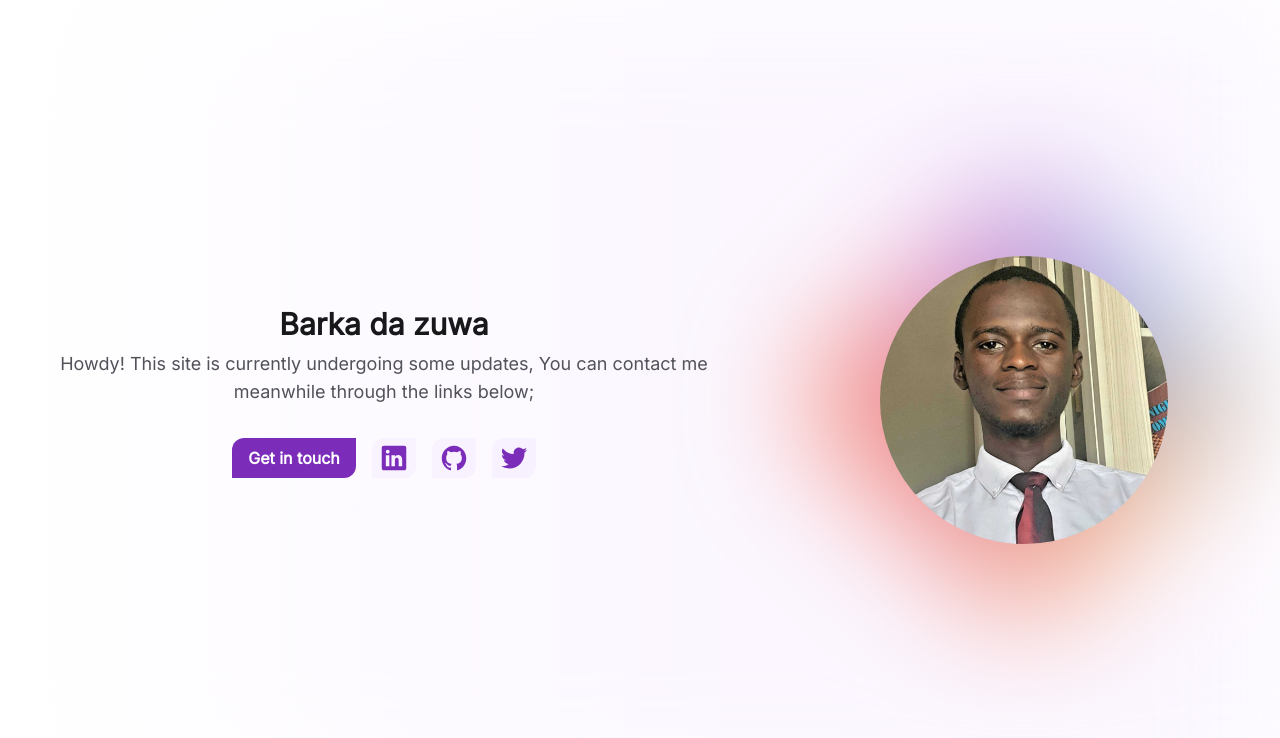
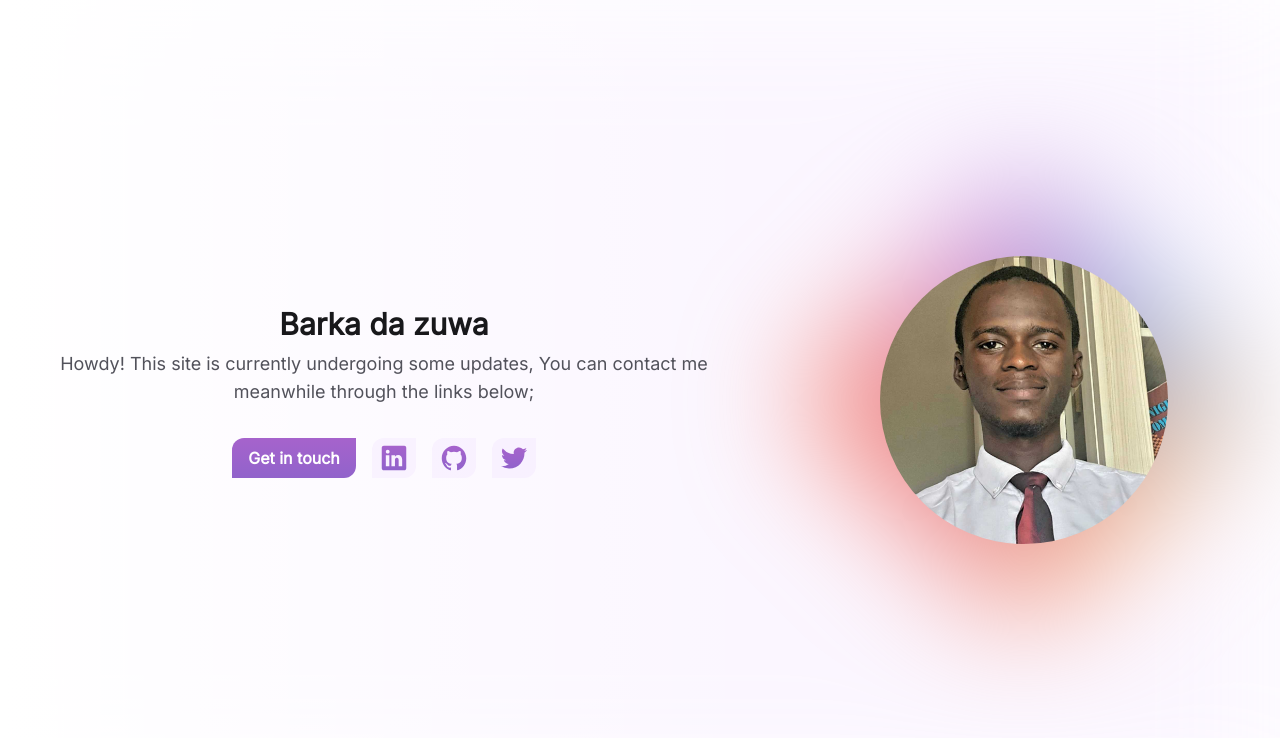
Before and after one commit to irshadbaiwa/irshadbaiwa.github.io, a Gatsby site: page / in a window 1280 px wide. Built offline with nearby package versions, Linux system fonts and the light colour scheme; Gatsby itself is replaced by a stand-in of ours.

Commit message:
add gradient bg to icons

```diff
--- /dev/null
+++ b/src/components/IconGradient.tsx
@@ -0,0 +1,22 @@
+import React from 'react'
+
+interface Props {
+  Icon?: React.FC<any>
+}
+const IconGradient: React.FC<Props> = ({ Icon }) => (
+  <svg
+    viewBox="0 0 24 24"
+    className="w-7 h-7"
+    xmlns="http://www.w3.org/2000/svg"
+  >
+    <defs>
+      <linearGradient id="gradient" x1="0%" y1="0%" x2="0%" y2="100%">
+        <stop offset="0%" stop-color="#A663CC" />
+        <stop offset="100%" stop-color="#9163CB" />
+      </linearGradient>
+    </defs>
+    {Icon && <Icon fill="url(#gradient)" size={24} />}
+  </svg>
+)
+
+export default IconGradient
--- a/src/sections/home/Hero.tsx
+++ b/src/sections/home/Hero.tsx
@@ -1,9 +1,9 @@
 import React from 'react'
-import { Link } from 'gatsby'
 import { StaticImage } from 'gatsby-plugin-image'
 import { IoLogoLinkedin, IoLogoGithub, IoLogoTwitter } from 'react-icons/io5'
 
 import BlobGradient from '../../components/Blob'
+import IconGradient from '../../components/IconGradient'
 import Text from '../../components/Text'
 import HeaderText from '../../components/HeaderText'
 
@@ -47,32 +47,36 @@ const HeroSection: React.FC<Props> = () => {
             {/* Contact Links */}
             <div className="flex justify-center">
               <div className="my-4 flex flex-wrap items-center justify-start">
-                <Link
-                  to="mailto:irshaadbaiwa@gmail.com"
-                  className="bg-primary px-4 rounded-tl-xl rounded-br-xl m-2 h-10 grid place-items-center"
+                <a
+                  target="_blank"
+                  href="mailto:irshaadbaiwa@gmail.com"
+                  className="bg-gradient-to-b from-primary1 to-primary2 px-4 rounded-tl-xl rounded-br-xl m-2 h-10 grid place-items-center"
                 >
                   <span className="text-sm lg:text-base text-white font-bold">
                     Get in touch
                   </span>
-                </Link>
-                <Link
-                  to="https://www.linkedin.com/in/abubakar-baiwa-9328a81b0"
+                </a>
+                <a
+                  target="_blank"
+                  href="https://www.linkedin.com/in/abubakar-baiwa-9328a81b0"
                   className="bg-light px-2 rounded-tl-xl rounded-br-xl m-2 h-10 grid place-items-center"
                 >
-                  <IoLogoLinkedin className="fill-primary" size={28} />
-                </Link>
-                <Link
-                  to="https://github.com/irshadbaiwa"
+                  <IconGradient Icon={IoLogoLinkedin} />
+                </a>
+                <a
+                  target="_blank"
+                  href="https://github.com/irshadbaiwa"
                   className="bg-light px-2 rounded-tl-xl rounded-br-xl m-2 h-10 grid place-items-center"
                 >
-                  <IoLogoGithub className="fill-primary" size={28} />
-                </Link>
-                <Link
-                  to="https://twitter.com/codewith_irshad"
+                  <IconGradient Icon={IoLogoGithub} />
+                </a>
+                <a
+                  target="_blank"
+                  href="https://twitter.com/codewith_irshad"
                   className="bg-light px-2 rounded-tl-xl rounded-br-xl m-2 h-10 grid place-items-center"
                 >
-                  <IoLogoTwitter className="fill-primary" size={28} />
-                </Link>
+                  <IconGradient Icon={IoLogoTwitter} />
+                </a>
               </div>
             </div>
           </div>
--- a/tailwind.config.js
+++ b/tailwind.config.js
@@ -8,7 +8,8 @@ module.exports = {
   theme: {
     extend: {
       colors: {
-        primary: '#7b2dba', // purple
+        primary1: '#A663CC', // purple
+        primary2: '#9163CB', // purple (darker a bit)
         light: 'rgba(220,180,255,0.12)',
       },
     },
```
